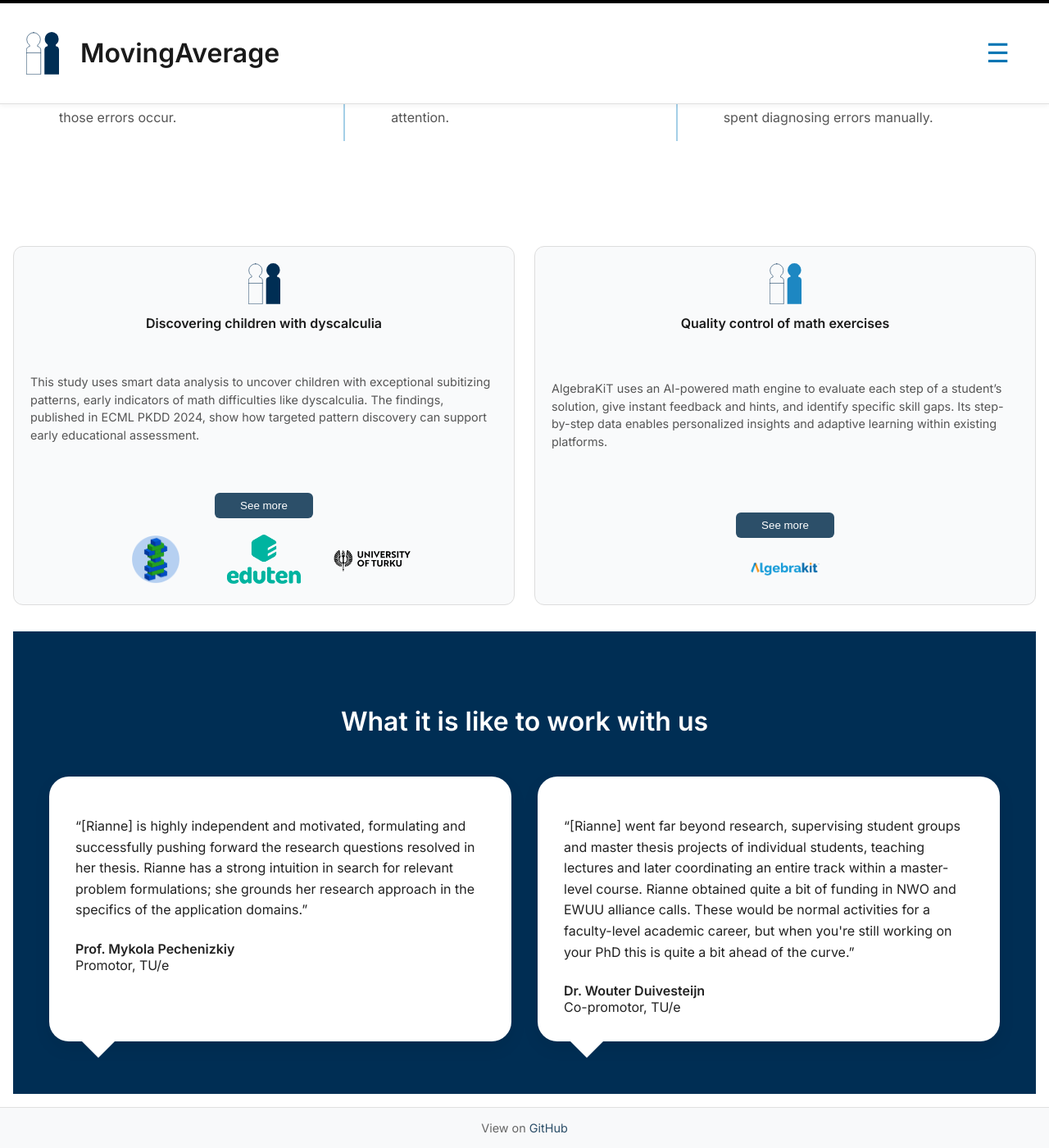
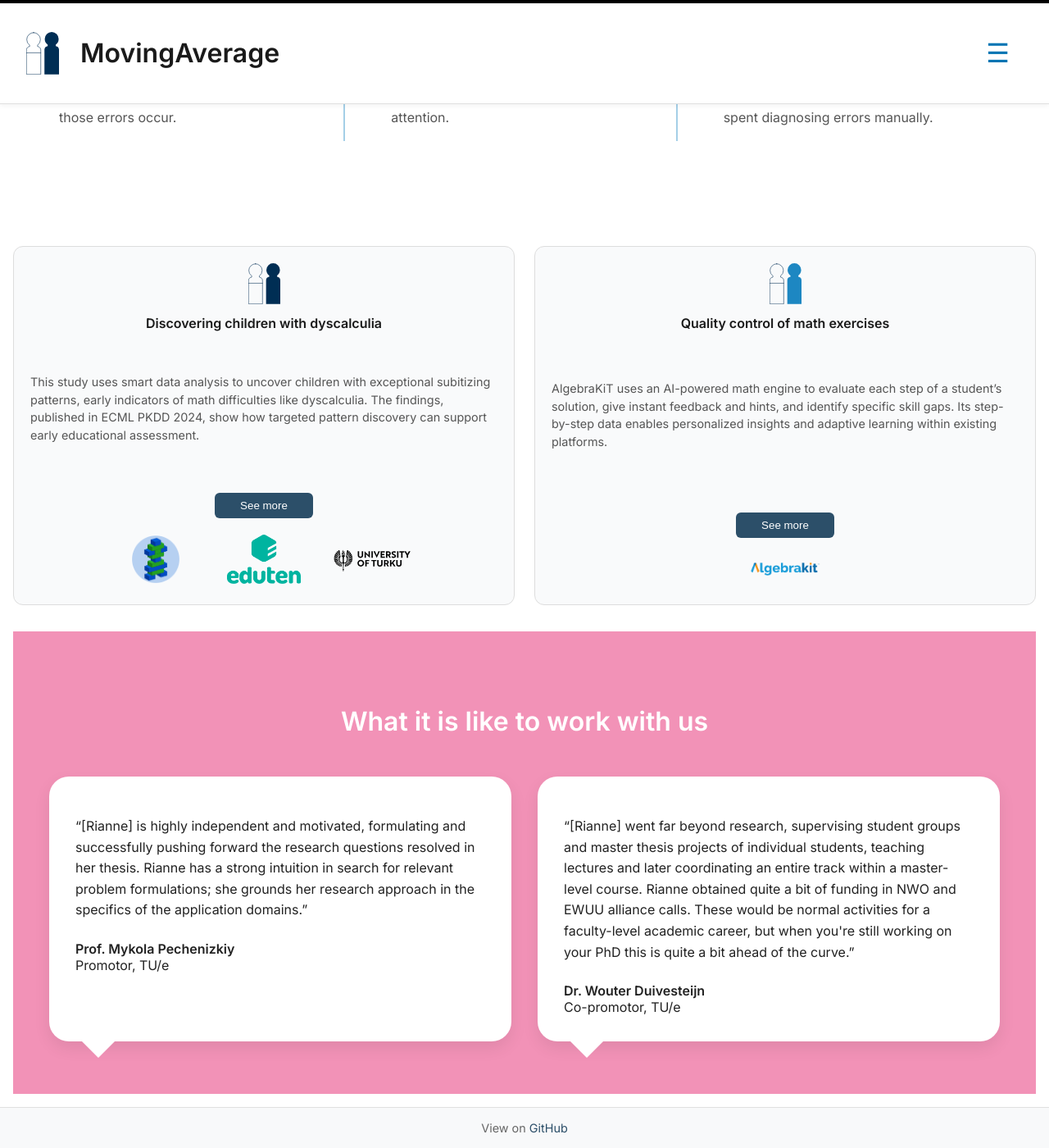
Before and after one commit to moving-average/moving-average.github.io, a Jekyll site: the page built from index.markdown, in a window 1280 px wide and 1400 px high, scrolled down 765 px. Shown: the whole window at 82% size. Built offline with Jekyll 4.4.1, drawn with Linux system fonts in a browser that asks for light colours.

Commit message:
update website

```diff
--- a/_layouts/home.html
+++ b/_layouts/home.html
@@ -5,7 +5,7 @@
   <title>{{ site.title }}</title>
   <meta name="viewport" content="width=device-width, initial-scale=1.0" />
   <link href="https://fonts.googleapis.com/css2?family=Inter:wght@400;600&display=swap" rel="stylesheet" />
-  <link rel="stylesheet" href="/assets/style.css?v=1.0.2" />
+  <link rel="stylesheet" href="/assets/style.css" />
   <link rel="icon" href="/assets/img/witroze.svg" type="image/svg+xml" />
 </head>
 
--- a/assets/style.css
+++ b/assets/style.css
@@ -288,7 +288,7 @@ footer a:hover {
 
 
 .testimonials-section {
-  background-color: #002e54;
+  background-color: #f292b7;
   padding: 4rem 2rem;
   margin-top: 2rem;
   color: white;
```
